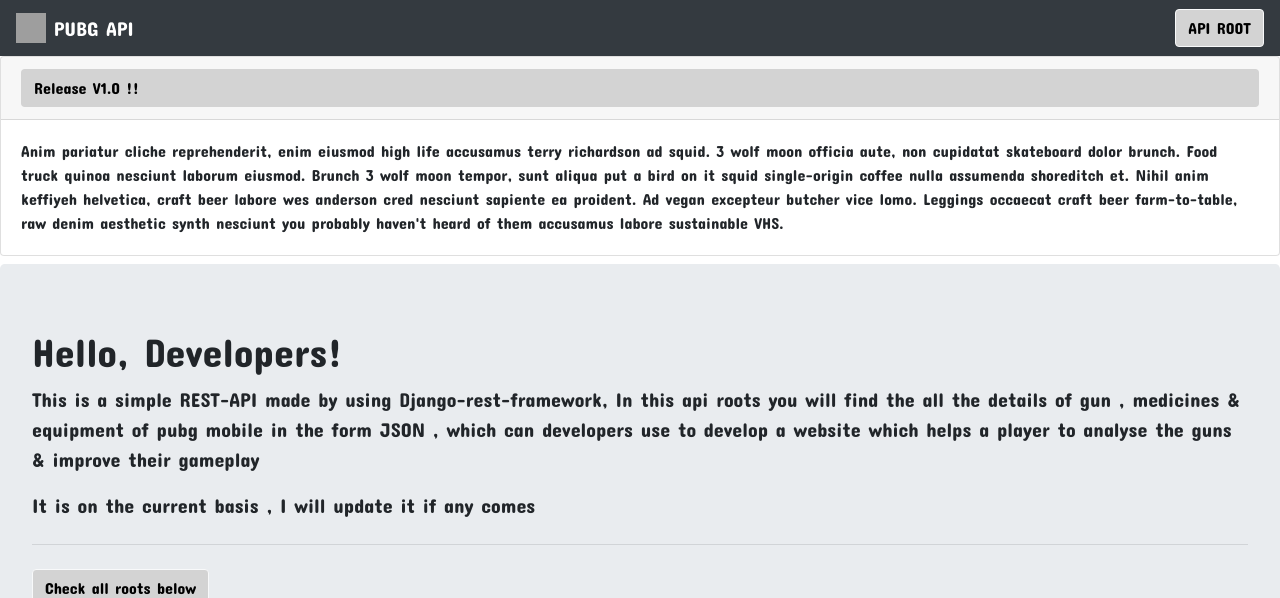
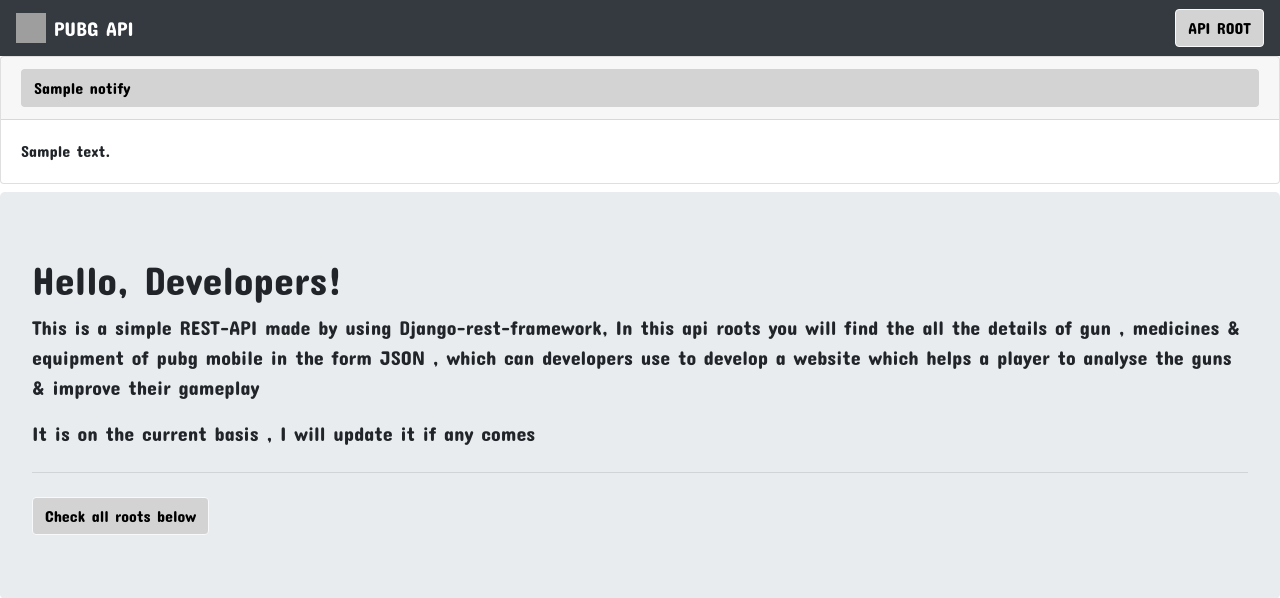
Before and after one commit to ranjitkshah/pubgapi, a Django app: page / in a window 1280 px wide. Shown: the top 598 px of the page. Run offline with Django 3.2, Linux system fonts and the light colour scheme; tables that the repository leaves empty hold one stand-in row (values such as "Sample post"); some libraries are stand-ins or nearby versions; grey boxes are pictures that could not be loaded.

Commit message:
add notify

```diff
--- a/myapi/admin.py
+++ b/myapi/admin.py
@@ -49,5 +49,9 @@ class Contactadmin(ImportExportModelAdmin):
     pass
 
 
+@admin.register(Notify)
+class Notifyadmin(ImportExportModelAdmin):
+    pass
+
 
 # Register your models here.
--- a/myapi/models.py
+++ b/myapi/models.py
@@ -170,3 +170,10 @@ class Contact(models.Model):
 
     def __str__(self):
         return self.email
+
+class Notify(models.Model):
+    title=models.CharField(max_length=60)
+    content=models.CharField(max_length=500)
+
+    def __str__(self):
+        return self.title
--- a/myapi/templates/home.html
+++ b/myapi/templates/home.html
@@ -7,6 +7,7 @@
   <meta charset="utf-8">
   <meta name="viewport" content="width=device-width, initial-scale=1, shrink-to-fit=no">
   <link rel="stylesheet" href="//cdn.jsdelivr.net/npm/alertifyjs@1.13.1/build/css/themes/bootstrap.min.css" />
+  <link rel="icon" href="https://img.icons8.com/color/96/000000/pubg-helmet.png" type="image/icon type">
 
 
   <!-- Bootstrap CSS -->
@@ -17,88 +18,8 @@
   <link rel="stylesheet" href="https://stackpath.bootstrapcdn.com/bootstrap/4.5.0/css/bootstrap.min.css"
     integrity="sha384-9aIt2nRpC12Uk9gS9baDl411NQApFmC26EwAOH8WgZl5MYYxFfc+NcPb1dKGj7Sk" crossorigin="anonymous">
 
-  <title>Pubg API</title>
-  <!-- <style>
-    @import url('https://fonts.googleapis.com/css2?family=Concert+One&display=swap');
+  <title>PUBG-API</title>
 
-*{
-    margin: 0;
-    padding: 0;
-    font-family: 'Concert One', cursive !important;
-}
-
-
-.how{
-    font-size: 40px !important;
-}
-
-.mid-section{
-    margin-top: 30px;
-    display: flex;
-
-}
-.btn{
-    background-color:lightgrey !important;
-    color: black !important ;
-}
-
-.itemlist{
-    display: flex;
-}
-
-.main-card{
-    display: flex;
-    justify-content: center;
-    align-items: center;
-
-
-}
-
-.footer-title{
-    color: lightgrey;
-    display: flex;
-
-    margin: 20px;
-}
-
-.footer{
-  margin-top: 50px;
-
-  display: flex;
-  justify-content: center;
-  align-items: center;
-
-
-  background-color: black;
-  height: 10vh;
-
-}
-
-
-.list{
-    margin-left: 20px;
-}
-
-.head{
-    font-size: 30px;
-}
-
-
-.contact-title{
-    display: flex;
-    justify-content: center;
-    text-align: center;
-    font-size: 25px ;
-    background-color:lightblue;
-    border-radius: 0px 0px 10px 10px;
-    padding: 10px 0px;
-
-
-}
-
-
-
-  </style> -->
 </head>
 
 
@@ -116,28 +37,28 @@
     </a>
   </nav>
 
+  {% for i in notifys %}
+
+
     <div class="accordion" id="accordionExample">
       <div class="card">
         <div class="card-header" id="headingOne">
           <h2 class="mb-0">
             <button class="btn btn-link btn-block text-left" type="button" data-toggle="collapse"
               data-target="#collapseOne" aria-expanded="true" aria-controls="collapseOne">
-            Release V1.0 !!
+              {{i.title}}
             </button>
           </h2>
         </div>
         <div id="collapseOne" class="collapse show" aria-labelledby="headingOne" data-parent="#accordionExample">
           <div class="card-body">
-          Anim pariatur cliche reprehenderit, enim eiusmod high life accusamus terry richardson ad squid. 3 wolf moon
-          officia aute, non cupidatat skateboard dolor brunch. Food truck quinoa nesciunt laborum eiusmod. Brunch 3 wolf
-          moon tempor, sunt aliqua put a bird on it squid single-origin coffee nulla assumenda shoreditch et. Nihil anim
-          keffiyeh helvetica, craft beer labore wes anderson cred nesciunt sapiente ea proident. Ad vegan excepteur
-          butcher vice lomo. Leggings occaecat craft beer farm-to-table, raw denim aesthetic synth nesciunt you probably
-          haven't heard of them accusamus labore sustainable VHS.
+            {{i.content}}
           </div>
         </div>
       </div>
     </div>
+
+  {% endfor %}
 
   <div class="jumbotron my-2">
     <h1 class="display-6">Hello, Developers!</h1>
--- a/myapi/views.py
+++ b/myapi/views.py
@@ -69,3 +69,9 @@ def home(request):
          return redirect('/')
 
     return render(request,'home.html')
+
+
+def home(request):
+    notifys=Notify.objects.all()
+    params={'notifys':notifys}
+    return render(request,'home.html',params)
```
Also changed, not shown: myapi/migrations/0006_auto_20200715_2334.py (added). Lines whose indentation alone changed are shown as unchanged.
